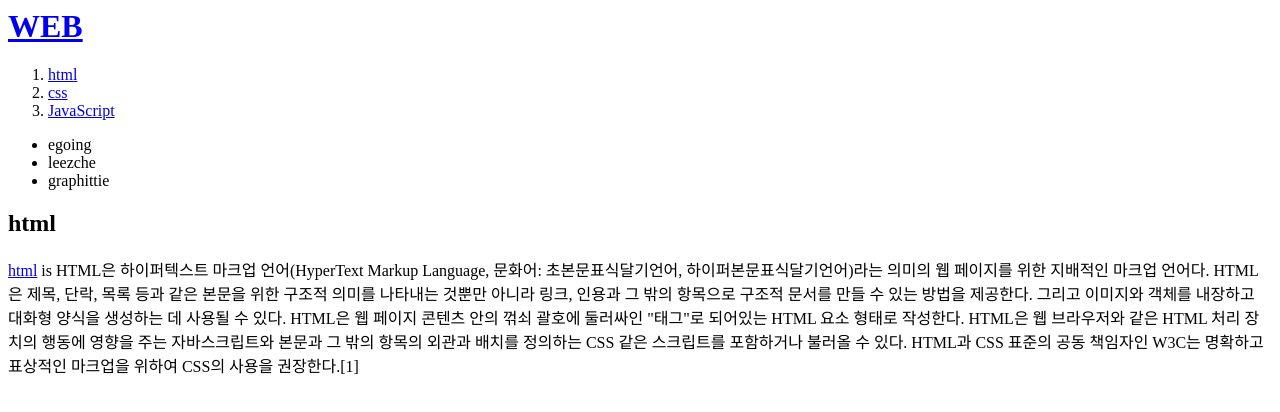
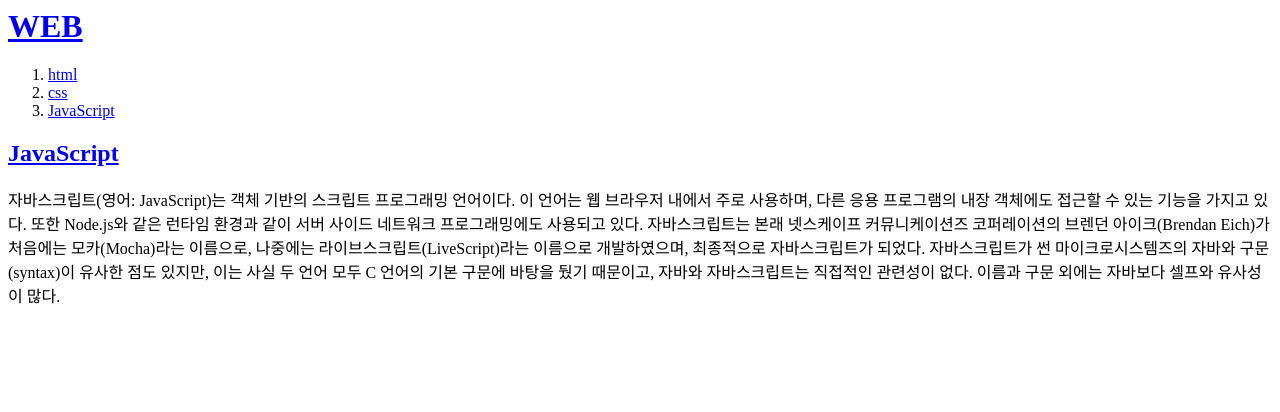
Before and after one commit to ldi2676/web-su-up, a plain HTML site: page 1.html in a window 1280 px wide. Drawn offline with Linux system fonts and the light colour scheme.

Commit message:
Update 1.html

```diff
--- a/1.html
+++ b/1.html
@@ -14,15 +14,7 @@
 	<li><a href ="3.html">JavaScript</a></li>
 </ol>
 
-<ul>
-	<li>egoing<br></li>
-	<li>leezche<br></li>
-	<li>graphittie<br></li>
-</ul>
-
-<h2>html</h2>
-
-<a href="https://ko.wikipedia.org/wiki/HTML" target="_blank">html</a> is
-HTML은 하이퍼텍스트 마크업 언어(HyperText Markup Language, 문화어: 초본문표식달기언어, 하이퍼본문표식달기언어)라는 의미의 웹 페이지를 위한 지배적인 마크업 언어다. HTML은 제목, 단락, 목록 등과 같은 본문을 위한 구조적 의미를 나타내는 것뿐만 아니라 링크, 인용과 그 밖의 항목으로 구조적 문서를 만들 수 있는 방법을 제공한다. 그리고 이미지와 객체를 내장하고 대화형 양식을 생성하는 데 사용될 수 있다. HTML은 웹 페이지 콘텐츠 안의 꺾쇠 괄호에 둘러싸인 "태그"로 되어있는 HTML 요소 형태로 작성한다. HTML은 웹 브라우저와 같은 HTML 처리 장치의 행동에 영향을 주는 자바스크립트와 본문과 그 밖의 항목의 외관과 배치를 정의하는 CSS 같은 스크립트를 포함하거나 불러올 수 있다. HTML과 CSS 표준의 공동 책임자인 W3C는 명확하고 표상적인 마크업을 위하여 CSS의 사용을 권장한다.[1]
+<h2><a href="https://ko.wikipedia.org/wiki/%EC%9E%90%EB%B0%94%EC%8A%A4%ED%81%AC%EB%A6%BD%ED%8A%B8" target="_blank">JavaScript</a></h2>
+자바스크립트(영어: JavaScript)는 객체 기반의 스크립트 프로그래밍 언어이다. 이 언어는 웹 브라우저 내에서 주로 사용하며, 다른 응용 프로그램의 내장 객체에도 접근할 수 있는 기능을 가지고 있다. 또한 Node.js와 같은 런타임 환경과 같이 서버 사이드 네트워크 프로그래밍에도 사용되고 있다. 자바스크립트는 본래 넷스케이프 커뮤니케이션즈 코퍼레이션의 브렌던 아이크(Brendan Eich)가 처음에는 모카(Mocha)라는 이름으로, 나중에는 라이브스크립트(LiveScript)라는 이름으로 개발하였으며, 최종적으로 자바스크립트가 되었다. 자바스크립트가 썬 마이크로시스템즈의 자바와 구문(syntax)이 유사한 점도 있지만, 이는 사실 두 언어 모두 C 언어의 기본 구문에 바탕을 뒀기 때문이고, 자바와 자바스크립트는 직접적인 관련성이 없다. 이름과 구문 외에는 자바보다 셀프와 유사성이 많다.
 </body>
 </html>
```
